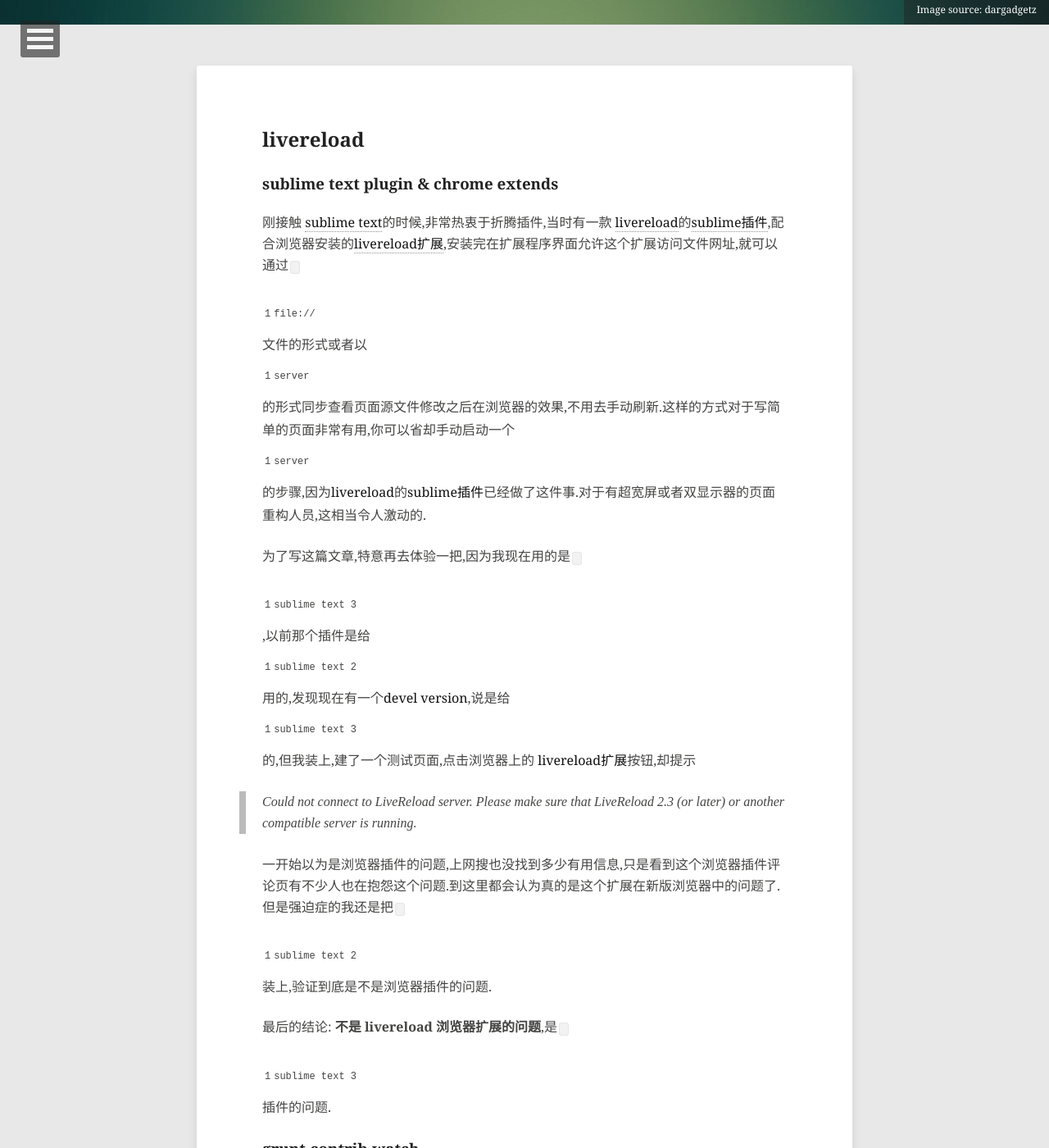
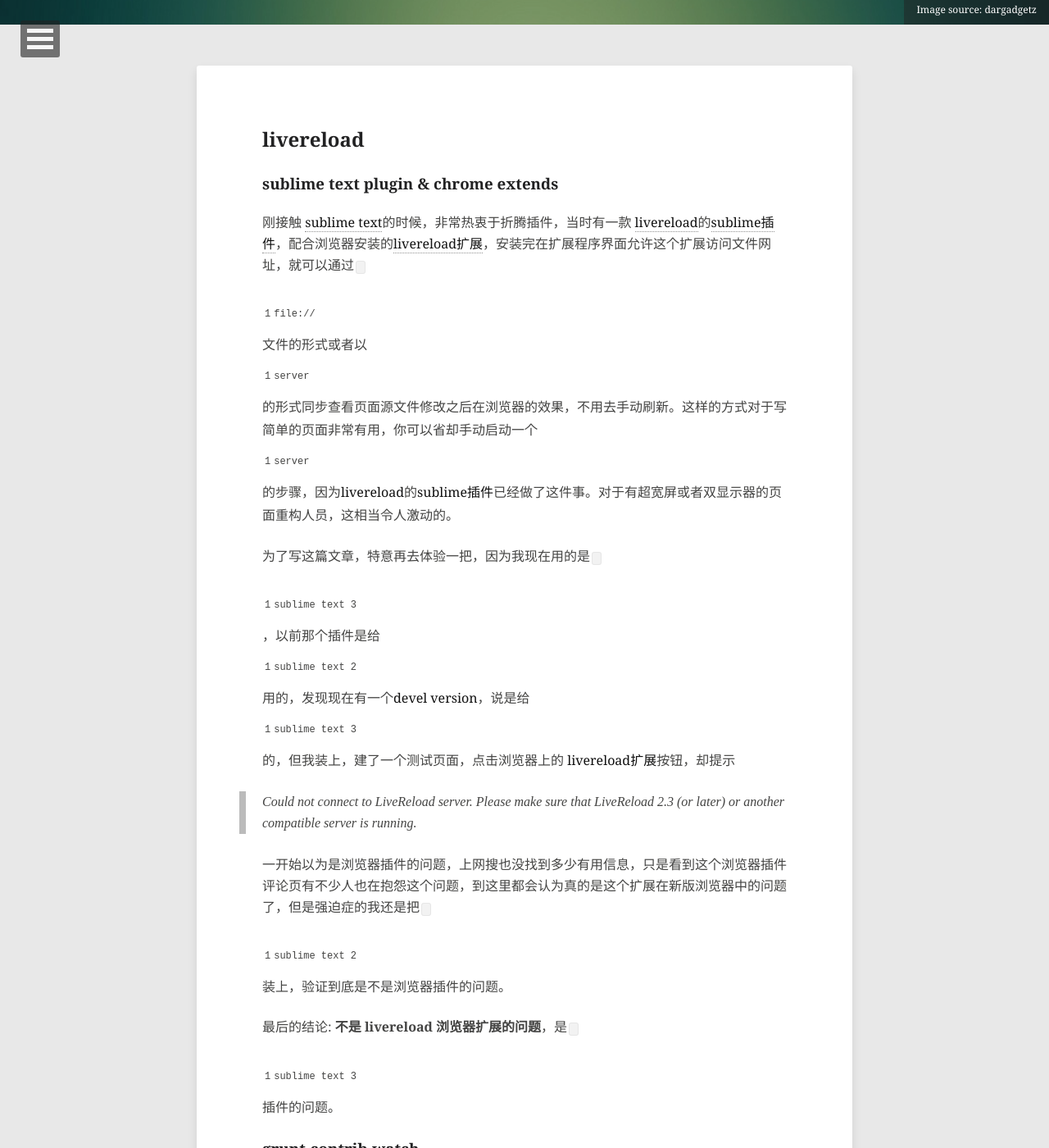
Before and after one commit to calledT/calledt.github.io, a Jekyll site: the page built from _posts/2014-12-27-front-end-automation-browsersync-livereload.md, in a window 1280 px wide and 1400 px high, scrolled down 370 px. Shown: the whole window at 82% size. Built offline with Jekyll 4.4.1, drawn with Linux system fonts in a browser that asks for light colours; nearby versions of some CDN libraries; comment, search, counter and statistics services are not loaded; some of the changed text lies outside the part shown.

Commit message:
change punctuation to zh

```diff
--- a/_posts/2014-12-27-front-end-automation-browsersync-livereload.md
+++ b/_posts/2014-12-27-front-end-automation-browsersync-livereload.md
@@ -14,25 +14,25 @@
 
 ### sublime text plugin & chrome extends
 
-刚接触 [sublime text](sublime-text)的时候,非常热衷于折腾插件,当时有一款 [livereload](livereload)的[sublime插件](https://sublime.wbond.net/packages/LiveReload),配合浏览器安装的[livereload扩展](https://chrome.google.com/extensions/detail/jnihajbhpnppcggbcgedagnkighmdlei),安装完在扩展程序界面允许这个扩展访问文件网址,就可以通过 `file://`文件的形式或者以`server`的形式同步查看页面源文件修改之后在浏览器的效果,不用去手动刷新.这样的方式对于写简单的页面非常有用,你可以省却手动启动一个`server`的步骤,因为[livereload](livereload)的[sublime插件](https://sublime.wbond.net/packages/LiveReload)已经做了这件事.对于有超宽屏或者双显示器的页面重构人员,这相当令人激动的.
+刚接触 [sublime text](sublime-text)的时候，非常热衷于折腾插件，当时有一款 [livereload](livereload)的[sublime插件](https://sublime.wbond.net/packages/LiveReload)，配合浏览器安装的[livereload扩展](https://chrome.google.com/extensions/detail/jnihajbhpnppcggbcgedagnkighmdlei)，安装完在扩展程序界面允许这个扩展访问文件网址，就可以通过 `file://`文件的形式或者以`server`的形式同步查看页面源文件修改之后在浏览器的效果，不用去手动刷新。这样的方式对于写简单的页面非常有用，你可以省却手动启动一个`server`的步骤，因为[livereload](livereload)的[sublime插件](https://sublime.wbond.net/packages/LiveReload)已经做了这件事。对于有超宽屏或者双显示器的页面重构人员，这相当令人激动的。
 <!-- more -->
 
-为了写这篇文章,特意再去体验一把,因为我现在用的是`sublime text 3`,以前那个插件是给`sublime text 2`用的,发现现在有一个[devel version](https://github.com/dz0ny/LiveReload-sublimetext2/tree/devel),说是给`sublime text 3`的,但我装上,建了一个测试页面,点击浏览器上的 [livereload扩展](https://chrome.google.com/extensions/detail/jnihajbhpnppcggbcgedagnkighmdlei)按钮,却提示
+为了写这篇文章，特意再去体验一把，因为我现在用的是`sublime text 3`，以前那个插件是给`sublime text 2`用的，发现现在有一个[devel version](https://github.com/dz0ny/LiveReload-sublimetext2/tree/devel)，说是给`sublime text 3`的，但我装上，建了一个测试页面，点击浏览器上的 [livereload扩展](https://chrome.google.com/extensions/detail/jnihajbhpnppcggbcgedagnkighmdlei)按钮，却提示
 
 >Could not connect to LiveReload server. Please make sure that LiveReload 2.3 (or later) or another compatible server is running.
 
-一开始以为是浏览器插件的问题,上网搜也没找到多少有用信息,只是看到这个浏览器插件评论页有不少人也在抱怨这个问题.到这里都会认为真的是这个扩展在新版浏览器中的问题了.但是强迫症的我还是把`sublime text 2`装上,验证到底是不是浏览器插件的问题.
+一开始以为是浏览器插件的问题，上网搜也没找到多少有用信息，只是看到这个浏览器插件评论页有不少人也在抱怨这个问题，到这里都会认为真的是这个扩展在新版浏览器中的问题了，但是强迫症的我还是把`sublime text 2`装上，验证到底是不是浏览器插件的问题。
 
-最后的结论: **不是 livereload 浏览器扩展的问题**,是`sublime text 3`插件的问题.
+最后的结论: **不是 livereload 浏览器扩展的问题**，是`sublime text 3`插件的问题。
 
 
 ### grunt-contrib-watch
 
-我在接触了[grunt](grunt)之后,就放弃了上面那种使用方式.因为我会配置一套工作流来协助开发,[livereload](livereload)会是工作流中的一个`task`
+我在接触了[grunt](grunt)之后，就放弃了上面那种使用方式。因为我会配置一套工作流来协助开发，[livereload](livereload)会是工作流中的一个`task`。
 
-以前有一个叫[grunt-contrib-livereload](https://github.com/gruntjs/grunt-contrib-livereload)的plugin,不过现在已经合并到[grunt-contrib-watch](https://github.com/gruntjs/grunt-contrib-watch#optionslivereload)中去了.关于怎样配置任务可以去看[enabling-live-reload-in-your-html](https://github.com/gruntjs/grunt-contrib-watch/blob/master/docs/watch-examples.md#enabling-live-reload-in-your-html).
+以前有一个叫[grunt-contrib-livereload](https://github.com/gruntjs/grunt-contrib-livereload)的plugin，不过现在已经合并到[grunt-contrib-watch](https://github.com/gruntjs/grunt-contrib-watch#optionslivereload)中去了.关于怎样配置任务可以去看[enabling-live-reload-in-your-html](https://github.com/gruntjs/grunt-contrib-watch/blob/master/docs/watch-examples.md#enabling-live-reload-in-your-html)。
 
-这种方式的相比上面那种方式的优点是配合[grunt](grunt)的`task`,监控更改的文件类型更多了,毕竟现在好多开发者在使用[sass](sass),[less](less), [coffeescript](coffeescript)这些预处理语言或者各式各样的模板引擎.
+这种方式的相比上面那种方式的优点是配合[grunt](grunt)的`task`，监控更改的文件类型更多了，毕竟现在好多开发者在使用[sass](sass)，[less](less)， [coffeescript](coffeescript)这些预处理语言或者各式各样的模板引擎。
 
 但这种方式我们还是需要安装浏览器插件或者在页面里嵌入类似下面的`livereload脚本`
 
@@ -40,30 +40,30 @@
 <script src="//localhost:35729/livereload.js"></script>
 {% endhighlight %}
 
-嵌入脚本的话上线的时候还得移除它,当然有工具可以在上线的时候处理掉这段脚本.但是这样终究显得有些不够全自动,呵呵.
+嵌入脚本的话上线的时候还得移除它，当然有工具可以在上线的时候处理掉这段脚本.但是这样终究显得有些不够全自动，呵呵。
 
 
 ## browsersync
 
-在工具的选择上我算是一个比较喜新厌旧的人了.所以用过[gulp](gulp)之后,我就不再写[grunt](grunt)了.[gulp](gulp)写起任务来比[grunt](grunt)优雅多了,而且现在[gulp](gulp)社区的繁荣,相比年初的时候,可以毫不犹豫的切换过来.
+在工具的选择上我算是一个比较喜新厌旧的人了！所以用过[gulp](gulp)之后，我就不再写[grunt](grunt)了。[gulp](gulp)写起任务来比[grunt](grunt)优雅多了，而且现在[gulp](gulp)社区的繁荣，相比年初的时候，可以毫不犹豫的切换过来。
 
-好了,吐槽完毕,进入正题,接下来要介绍的工具叫[browsersync](browsersync),会用`gulpfile`来做示例, 但它是不依赖于[gulp](gulp)或者[grunt](grunt)的.
+好了，吐槽完毕，进入正题，接下来要介绍的工具叫[browsersync](browsersync)，会用`gulpfile`来做示例，但它是不依赖于[gulp](gulp)或者[grunt](grunt)的。
 
-[browsersync](browsersync)是一款多端同步刷新页面内容的工具,这能大大节省开发测试的时间.比如你在 `chrome` 和 `IE`中打开同一个被 [browsersync](browsersync) 监控的 URL, 在 `chrome` 页面表单中输入的内容会被同步到 `IE`浏览器中,用户操作也是能同步的,很酷是吧.当然啦,像[livereload](livereload)的修改源文件刷新浏览器页面的功能也是有的.多端同步在开发响应式网站的时候相当有用,想想你电脑上有好几个浏览器,而且还手机端,pad端 上的浏览器,一个个打开去测多浪费时间呀.
+[browsersync](browsersync)是一款多端同步刷新页面内容的工具，这能大大节省开发测试的时间。比如你在 `chrome` 和 `IE`中打开同一个被 [browsersync](browsersync) 监控的 URL，在 `chrome` 页面表单中输入的内容会被同步到 `IE`浏览器中，用户操作也是能同步的，很酷是吧.当然啦，像[livereload](livereload)的修改源文件刷新浏览器页面的功能也是有的。多端同步在开发响应式网站的时候相当有用，想想你电脑上有好几个浏览器，而且还手机端，pad端 上的浏览器，一个个打开去测多浪费时间呀！
 
-[browsersync](browsersync)通过启用一个`server`的方式,通过访问这个`server`的地址,就可以不用手动在页面上插入脚本或者去安装浏览器扩展了.有人可能会有疑惑,我已经有自己的`server`了,例如`tomcat`,那怎么办?别急,可以,把[browsersync](browsersync)的`server`设置成代理的`server`,这样访问[browsersync](browsersync)的`server`的时候,会把所有请求都转发到你自己的`server`上,棒!下面来看看我的配置吧!
+[browsersync](browsersync)通过启用一个`server`的方式，通过访问这个`server`的地址，就可以不用手动在页面上插入脚本或者去安装浏览器扩展了.有人可能会有疑惑，我已经有自己的`server`了，例如`tomcat`，那怎么办？别急，可以，把[browsersync](browsersync)的`server`设置成代理的`server`，这样访问[browsersync](browsersync)的`server`的时候，会把所有请求都转发到你自己的`server`上，棒!下面来看看我的配置吧！
 
 
 {% highlight js %}
 
 // autoprefixer 浏览器支持版本
-var browsersSupport = ['> 5%', 'last 2 versions', 'Firefox < 20'];
+var browsersSupport = ['> 5%'， 'last 2 versions'， 'Firefox < 20'];
 
 /**
  * 浏览器同步查看修改
  * http://www.browsersync.io/docs/gulp/
  */
-gulp.task('browser-sync', function() {
+gulp.task('browser-sync'， function() {
   browserSync({
     /**
      * 二选一
@@ -80,13 +80,13 @@
  * https://github.com/sindresorhus/gulp-autoprefixer
  * https://github.com/floridoo/gulp-sourcemaps
  */
-gulp.task('sass', function(cb) {
+gulp.task('sass'， function(cb) {
   return gulp.src(path.src.scss)
     .pipe($.sourcemaps.init())
-    .pipe($.sass({errLogToConsole: true, outputStyle: 'nested'}))
+    .pipe($.sass({errLogToConsole: true， outputStyle: 'nested'}))
     .pipe($.sourcemaps.write({includeContent: false})) // 可以通过下面的链接去了解为什么要加上这两句
     .pipe($.sourcemaps.init({loadMaps: true})) // https://github.com/floridoo/gulp-sourcemaps/issues/60
-    .pipe($.autoprefixer({browsers: browsersSupport, cascade: false}))
+    .pipe($.autoprefixer({browsers: browsersSupport， cascade: false}))
     .pipe($.sourcemaps.write('./maps'))
     .pipe(gulp.dest(path.dest.css))
     .pipe($.filter('**/*.css'))
@@ -94,14 +94,14 @@
 });
 
 
-gulp.task('watchsass', ['sass', 'browser-sync'], function () {
-  gulp.watch(path.src.scss, ['sass']);
+gulp.task('watchsass'， ['sass'， 'browser-sync']， function () {
+  gulp.watch(path.src.scss， ['sass']);
 });
 
 {% endhighlight %}
 
 
-更多的配置,可以通过[browsersync](browsersync)官网去了解,配置很简单,却是十分的实用,感谢作者开源这样的工具.
+更多的配置，可以通过[browsersync](browsersync)官网去了解，配置很简单，却是十分的实用，感谢作者开源这样的工具。
 
 [sublime-text]: http://www.sublimetext.com "sublime-text"
 [livereload]:  http://livereload.com "livereload"
```
